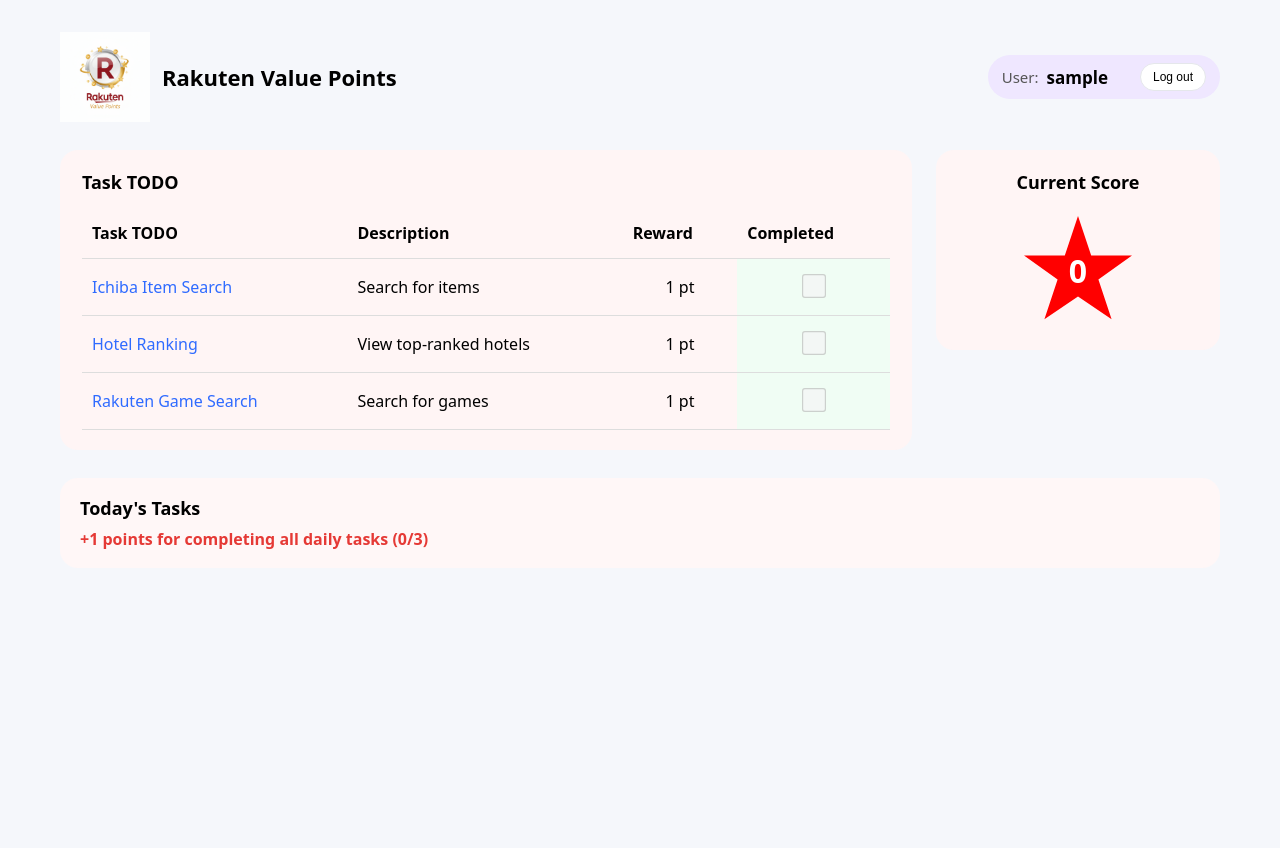
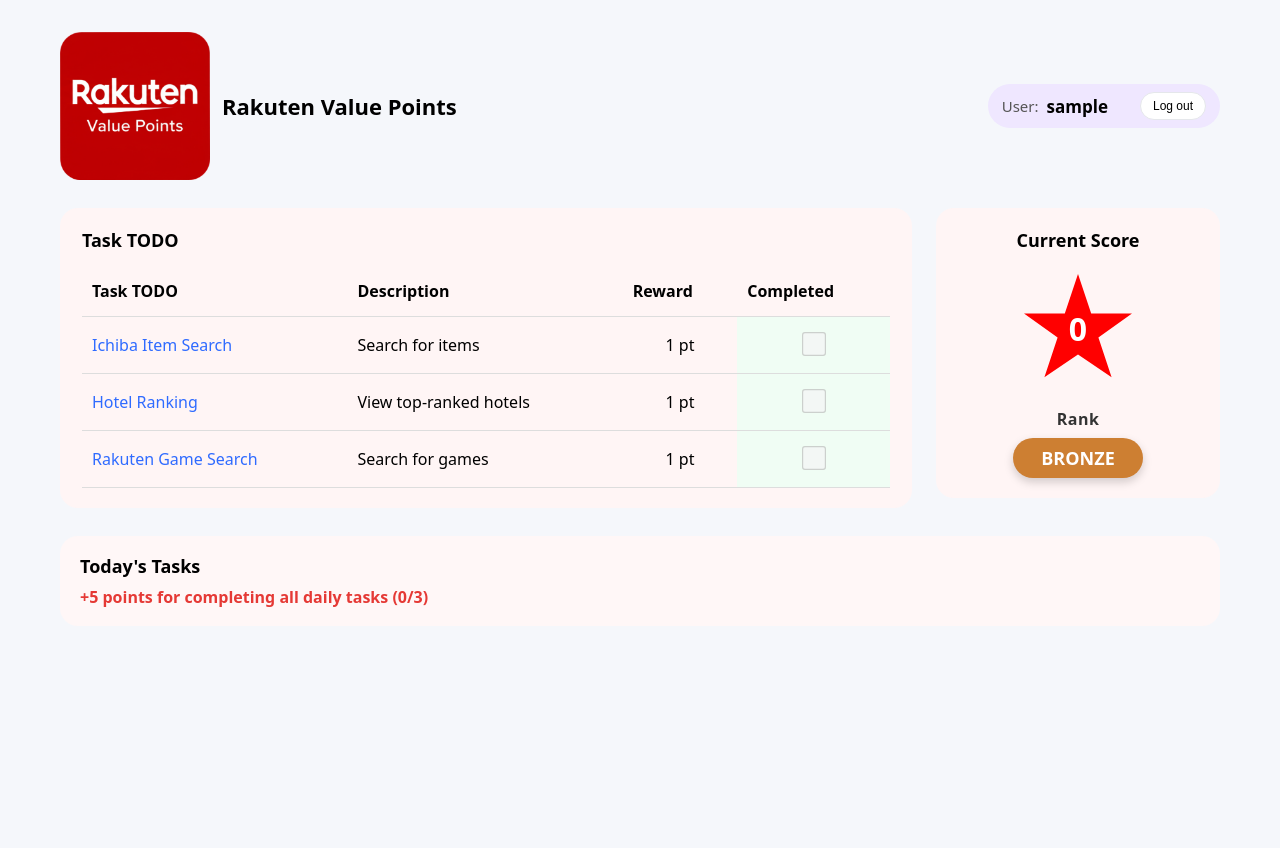
Before and after one commit to keita-nakata/job-training-teamc, a Django app: page /myapp/dashboard/ in a window 1280 px wide. Shown: the top 848 px of the page. Run offline with Django 5.2, Linux system fonts and the light colour scheme; the visitor is signed in with stand-in values (Sample User, id 1); data comes from the database, SQL or seed files in the repository.

Commit message:
minor changes

```diff
--- a/myapp/views.py
+++ b/myapp/views.py
@@ -24,7 +24,7 @@ POINTS_PER_MISSION = {
 }
 
 # bonus points for completing all daily missions
-DAILY_MISSION_BONUS = 1
+DAILY_MISSION_BONUS = 5
 
 
 class ApiTestView(LoginRequiredMixin, TemplateView):
@@ -358,6 +358,13 @@ def login_view(request):
         return redirect("myapp:dashboard")
     return render(request, "myapp/login.html", {"form": form})
 
+def get_user_rank(points: int) -> str:
+    if points >= 5:
+        return "Gold"
+    elif points >= 2:
+        return "Silver"
+    else:
+        return "Bronze"
 
 @login_required(login_url="myapp:login")
 def dashboard(request):
@@ -377,6 +384,8 @@ def dashboard(request):
     # ユーザープロフィール取得
     profile, _ = UserProfile.objects.get_or_create(user=request.user)
 
+    rank = get_user_rank(profile.points)
+
     # 各タスクの報酬ポイント
     mission_rewards = {
         "ichiba": POINTS_PER_MISSION.get("ichiba", 0),
@@ -394,6 +403,7 @@ def dashboard(request):
         "DAILY_MISSION_BONUS": DAILY_MISSION_BONUS,
         "completed_mission_num": completed_mission_num,
         "total_missions": total_missions,
+        "rank": rank,
     }
     return render(request, "myapp/dashboard.html", context)
 
--- a/static/css/landing.css
+++ b/static/css/landing.css
@@ -153,7 +153,8 @@ body {
 }
 
 .dash-logo {
-    height: 90px; /* big logo */
+    width: 150px;
+    height: auto;
 }
 
 .dash-title-text {
@@ -294,6 +295,48 @@ body {
     font-size: 32px;
 }
 
+/* Rank Badge */
+.rank-badge-wrapper {
+    margin-top: 20px;
+    text-align: center;
+}
+
+.rank-label {
+    display: block;
+    font-size: 16px;      /* ← 14px → 16px にアップ */
+    font-weight: 600;     /* 少し太く */
+    color: #333;
+    margin-bottom: 8px;   /* ちょっと余白を増やす */
+    letter-spacing: 0.03em;
+}
+
+.rank-badge {
+    display: inline-block;
+    padding: 8px 28px;    /* ← パディングを増やしてバッジ自体を大きく */
+    border-radius: 999px;
+    font-size: 18px;      /* ← 14px → 18px にアップ */
+    font-weight: 700;
+    color: #fff;
+    box-shadow: 0 4px 10px rgba(0, 0, 0, 0.18);  /* ちょっと立体感 */
+}
+
+/* Bronze */
+.rank-bronze {
+    background-color: #cd7f32;
+}
+
+/* Silver */
+.rank-silver {
+    background-color: #c0c0c0;
+    color: #333;
+}
+
+/* Gold */
+.rank-gold {
+    background-color: #d4af37;
+}
+
+
 /* Footer / Today's tasks */
 .dash-footer {
     margin-top: 28px;
--- a/templates/myapp/dashboard.html
+++ b/templates/myapp/dashboard.html
@@ -55,11 +55,7 @@
 								<td>Search for items</td>
 								<td class="center-cell">{{ mission_rewards.ichiba }} pt</td>
 								<td class="center-cell completed-cell">
-									<input
-										type="checkbox"
-										disabled
-										{% if mission_status.ichiba %}checked{% endif %}
-									/>
+									<input type="checkbox" disabled {% if mission_status.ichiba %}checked{% endif %} />
 								</td>
 							</tr>
 
@@ -101,8 +97,27 @@
 						</svg>
 						<span class="star-score">{{ user_points }}</span>
 					</div>
+
+					<div class="rank-badge-wrapper">
+						<span class="rank-label">Rank</span>
+						<div class="rank-badge rank-{{ rank|lower }}">{{ rank|upper }}</div>
+					</div>
 				</aside>
 			</main>
+
+			{# ✅ all missions completed → show modal #}
+			{% if completed_mission_num == total_missions and total_missions > 0 %}
+			<div id="daily-complete-modal" class="modal-overlay">
+				<div class="modal-content">
+					<h2 class="modal-title">Congratulations! 🎉</h2>
+					<p class="modal-message">
+						You have completed all of today&apos;s tasks!<br />
+						A bonus of <strong>{{ DAILY_MISSION_BONUS }}</strong> points has been added to your account.
+					</p>
+					<button id="modal-close-btn" class="modal-close-button">Close</button>
+				</div>
+			</div>
+			{% endif %}
 
 			<section class="dash-footer">
 				<h3 class="dash-footer-title">Today's Tasks</h3>
@@ -112,5 +127,24 @@
 				</p>
 			</section>
 		</div>
+		{# ✅ simple JS for closing the modal #}
+		<script>
+		document.addEventListener("DOMContentLoaded", function () {
+			const modal = document.getElementById("daily-complete-modal");
+			if (!modal) return;
+
+			const closeBtn = document.getElementById("modal-close-btn");
+
+			function hideModal() {
+				modal.style.display = "none";
+			}
+
+			closeBtn.addEventListener("click", hideModal);
+			modal.addEventListener("click", function (e) {
+				// close when clicking the dark background
+				if (e.target === modal) hideModal();
+			});
+		});
+		</script>
 	</body>
 </html>
--- a/templates/myapp/games_search.html
+++ b/templates/myapp/games_search.html
@@ -13,11 +13,11 @@
 				<p class="subtitle">Search games and complete today&apos;s mission.</p>
 
 				<div class="cta-box">
-					<p class="cta-text">
+					<!-- <p class="cta-text">
 						Current points: <strong>{{ user_points }}</strong><br />
 						Today’s missions: Ichiba: {{ mission_status.ichiba|yesno:"Done,Not yet" }}, Games: {{
 						mission_status.games|yesno:"Done,Not yet" }}
-					</p>
+					</p> -->
 
 					<form method="post">
 						{% csrf_token %}
@@ -63,7 +63,7 @@
 
 				<div class="button-row" style="margin-top: 16px">
 					<a href="{% url 'myapp:dashboard' %}" class="btn btn-login">Back to Dashboard</a>
-					<a href="{% url 'myapp:ichiba_search' %}" class="btn btn-login">Go to Ichiba</a>
+					<!-- <a href="{% url 'myapp:ichiba_search' %}" class="btn btn-login">Go to Ichiba</a> -->
 				</div>
 			</div>
 		</div>
--- a/templates/myapp/landing.html
+++ b/templates/myapp/landing.html
@@ -3,14 +3,14 @@
 <html>
 <head>
     <meta charset="UTF-8">
-    <title>UniLife Budget Saver</title>
+    <title>Rakuten Value Points</title>
     <link rel="stylesheet" href="{% static 'css/landing.css' %}">
 </head>
 <body>
     <div class="page">
         <div class="hero">
             <!-- Logo -->
-            <img src="{% static 'img/logo.png' %}" alt="UniLife Budget Finder" class="logo">
+            <img src="{% static 'img/logo.png' %}" alt="Rakuten Value Points Logo" class="logo">
 
             <!-- Title -->
             <h1 class="title">Rakuten Value Points</h1>
```
Also changed, not shown: other parts of static/css/landing.css (+59 -2 lines), templates/myapp/hotel_ranking.html (+4 -4 lines), templates/myapp/ichiba_search.html (+4 -5 lines), static/img/logo.png, static/img/rakuten_logo.png (added).
